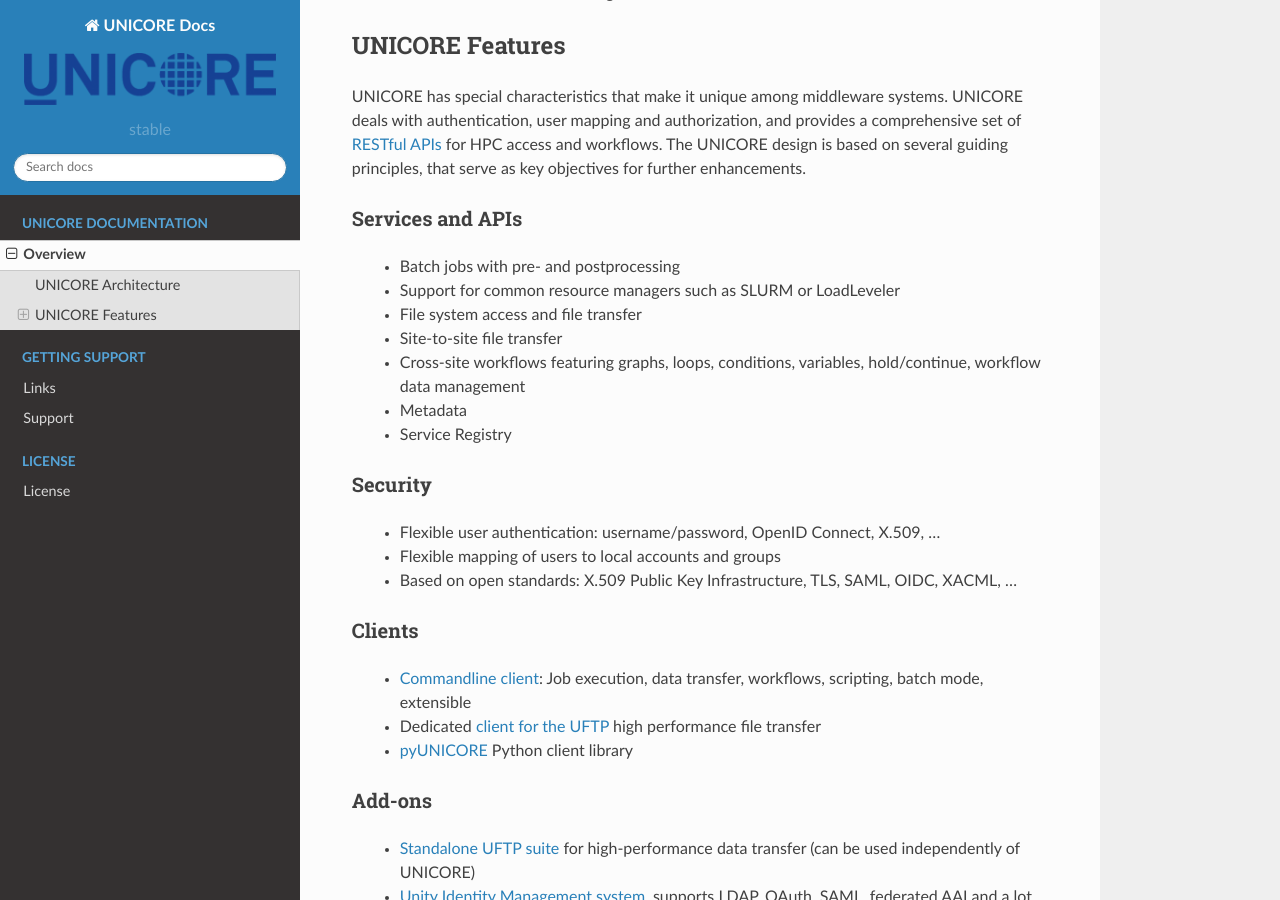
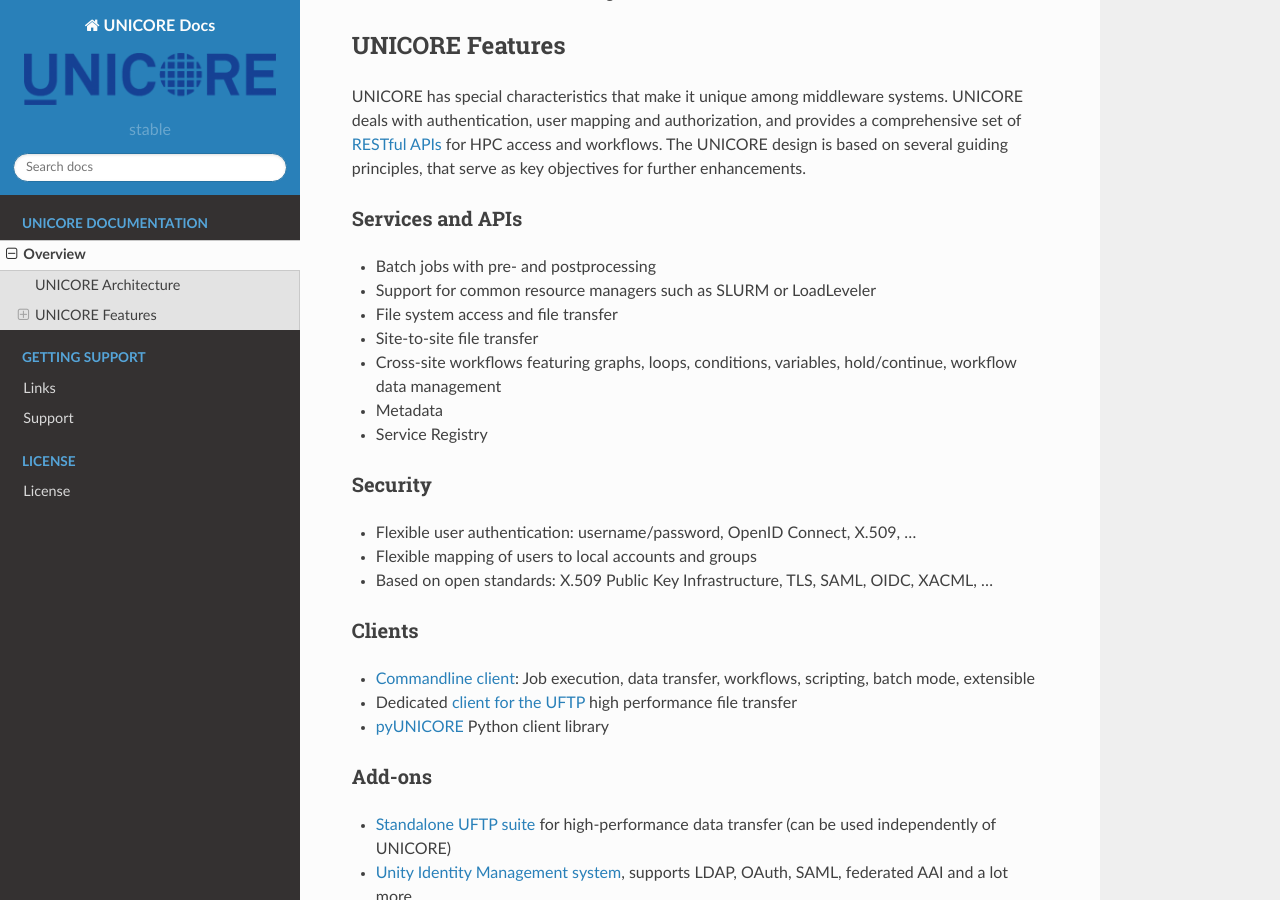
Before and after one commit to UNICORE-EU/unicore-docs, a Sphinx documentation site: the page built from source/overview.rst, in a window 1280 px wide and 900 px high, scrolled down 846 px. Built offline with Sphinx 7.4.7 and the Read the Docs theme 2.0.0, drawn with Linux system fonts in a browser that asks for light colours.

Commit message:
Try to fix bulleted lists

```diff
--- a/source/overview.rst
+++ b/source/overview.rst
@@ -35,35 +35,37 @@
 Services and APIs
 ~~~~~~~~~~~~~~~~~
 
-    * Batch jobs with pre- and postprocessing
-    * Support for common resource managers such as SLURM or LoadLeveler
-    * File system access and file transfer
-    * Site-to-site file transfer
-    * Cross-site workflows featuring graphs, loops, conditions, variables, hold/continue, workflow
-      data management
-    * Metadata
-    * Service Registry
+- Batch jobs with pre- and postprocessing
+- Support for common resource managers such as SLURM or LoadLeveler
+- File system access and file transfer
+- Site-to-site file transfer
+- Cross-site workflows featuring graphs, loops, conditions, variables, hold/continue, workflow
+  data management
+- Metadata
+- Service Registry
 
 Security
 ~~~~~~~~
 
-    * Flexible user authentication: username/password, OpenID Connect, X\.509, ...
-    * Flexible mapping of users to local accounts and groups
-    * Based on open standards: X\.509 Public Key Infrastructure, TLS, SAML, OIDC, XACML, ...
+- Flexible user authentication: username/password, OpenID Connect, X\.509, ...
+
+- Flexible mapping of users to local accounts and groups
+
+- Based on open standards: X\.509 Public Key Infrastructure, TLS, SAML, OIDC, XACML, ...
 
 Clients
 ~~~~~~~
 
-    * :ref:`Commandline client <ucc>`: Job execution, data transfer, workflows, scripting, batch mode, extensible
-    * Dedicated `client for the UFTP
-      <https://uftp-docs.readthedocs.io/en/latest/user-docs/uftp-client/>`_
-      high performance file transfer
-    * `pyUNICORE <https://github.com/HumanBrainProject/pyunicore/>`_ Python client library
+- :ref:`Commandline client <ucc>`: Job execution, data transfer, workflows, scripting, batch mode, extensible
+- Dedicated `client for the UFTP
+  <https://uftp-docs.readthedocs.io/en/latest/user-docs/uftp-client/>`_
+  high performance file transfer
+- `pyUNICORE <https://github.com/HumanBrainProject/pyunicore/>`_ Python client library
 
 Add-ons
 ~~~~~~~
 
-    * `Standalone UFTP suite <https://uftp-docs.readthedocs.io/en/latest>`_ for high-performance data transfer
-      (can be used independently of UNICORE)
-    * `Unity Identity Management system <https://unity-idm.eu>`_, supports LDAP, OAuth, SAML,
-      federated AAI and a lot more
+- `Standalone UFTP suite <https://uftp-docs.readthedocs.io/en/latest>`_ for high-performance data transfer
+  (can be used independently of UNICORE)
+- `Unity Identity Management system <https://unity-idm.eu>`_, supports LDAP, OAuth, SAML,
+  federated AAI and a lot more
```
